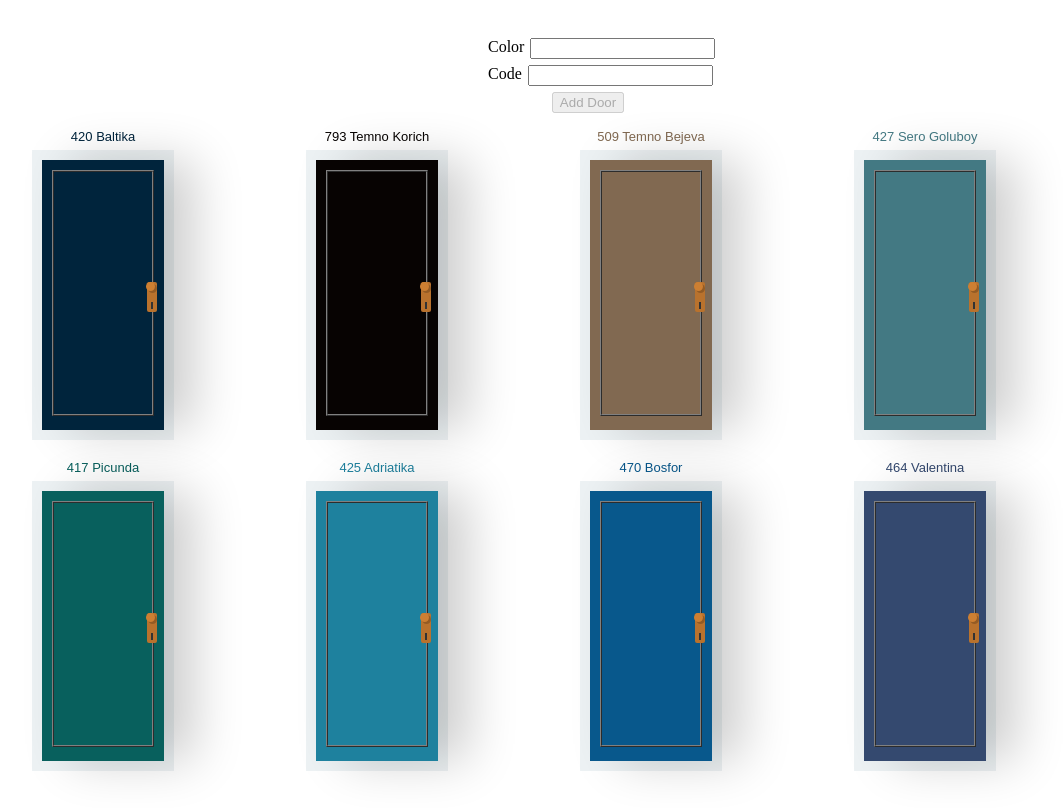
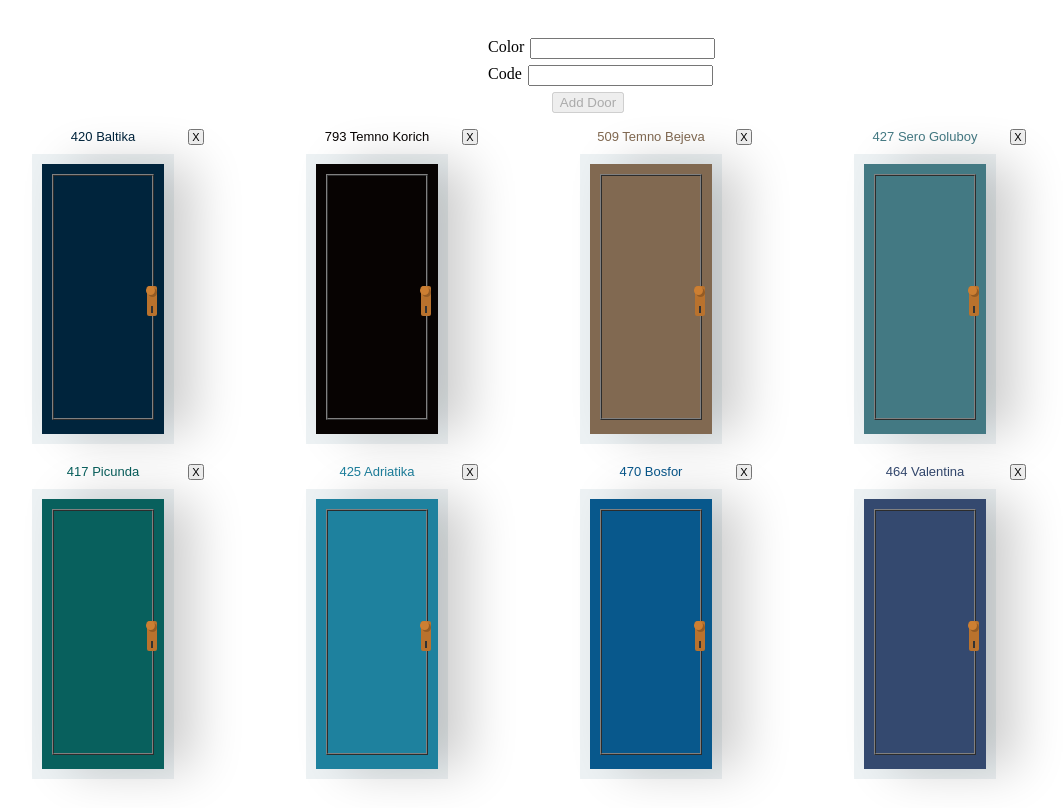
Before and after one commit to narek1993x/door-colors, a React (Vite) app: page / in a window 1280 px wide. Shown: the whole page, without its empty margins (52-1115 px from the left). Built offline with nearby package versions, Linux system fonts and the light colour scheme.

Commit message:
Add logic to delete doors

```diff
--- a/src/App.scss
+++ b/src/App.scss
@@ -40,5 +40,6 @@
   .doors {
     justify-content: center;
     gap: 30px 100px;
+    padding: 0 122px;
   }
 }
--- a/src/App.tsx
+++ b/src/App.tsx
@@ -44,6 +44,17 @@ function App() {
     setNewDoor({ color: "", code: "" });
   };
 
+  const handleRemoveDoor = (index: number, door: IDoor) => () => {
+    if (window.confirm(`Do you like to delete door with code '${door.code}'?`)) {
+      setDoors((oldDoors) => {
+        const newDoors = oldDoors.filter((_, doorIndex) => doorIndex !== index);
+        localStorage.setItem("doors", JSON.stringify(newDoors));
+
+        return newDoors;
+      });
+    }
+  }
+
   return (
     <div className="App">
       <div className="create-door">
@@ -60,8 +71,8 @@ function App() {
         </button>
       </div>
       <div className="doors">
-        {doors.map((door) => (
-          <Door key={door.code} color={door.color} code={door.code} />
+        {doors.map((door, index) => (
+          <Door key={door.code} color={door.color} code={door.code} onRemove={handleRemoveDoor(index, door)} />
         ))}
       </div>
     </div>
--- a/src/Door.scss
+++ b/src/Door.scss
@@ -5,16 +5,29 @@
   cursor: pointer;
 
   &__wrapper {
+    position: relative;
     display: flex;
     flex-direction: column;
     align-items: center;
   }
 
   &__code {
-    margin-bottom: 16px;
+    margin-bottom: 20px;
     font-size: 13px;
     font-family: Arial, Helvetica, sans-serif;
     color: var(--bg-color);
+  }
+
+  &__remove-btn {
+    position: absolute;
+    display: flex;
+    justify-content: center;
+    align-items: center;
+    top: 0px;
+    right: -40px;
+    width: 16px;
+    height: 16px;
+    font-size: 11px;
   }
 
   &__front {
--- a/src/Door.tsx
+++ b/src/Door.tsx
@@ -4,12 +4,14 @@ import "./Door.scss";
 export interface IDoor {
   color: string;
   code: string;
+  onRemove: () => void;
 }
 
-export const Door: React.FC<IDoor> = ({ color, code }) => {
+export const Door: React.FC<IDoor> = ({ color, code, onRemove }) => {
   return (
     <div className="door__wrapper" style={{ "--bg-color": color } as React.CSSProperties}>
       <div className="door__code">{code}</div>
+      <button className="door__remove-btn" onClick={onRemove} >X</button>
       <div className="door" title={code}>
         <div className="door__front">
           <div className="door__knob"></div>
```
